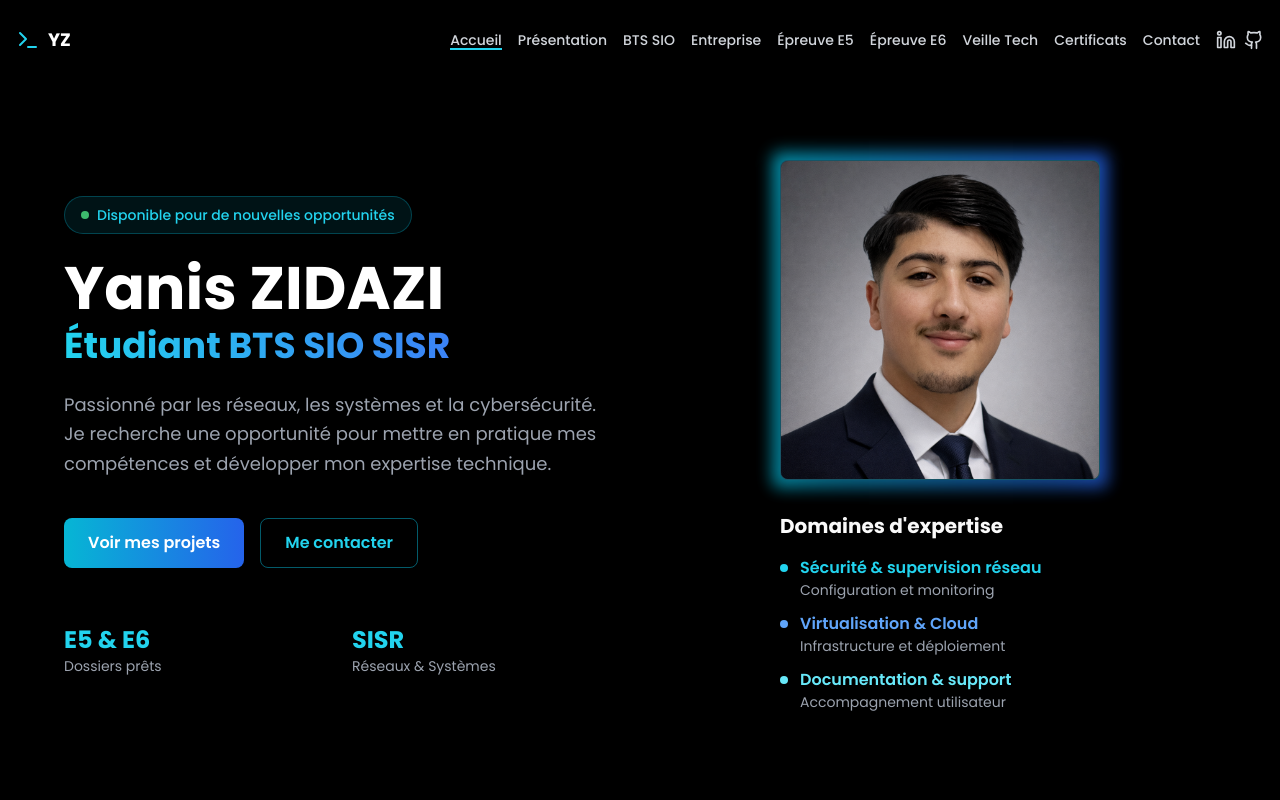
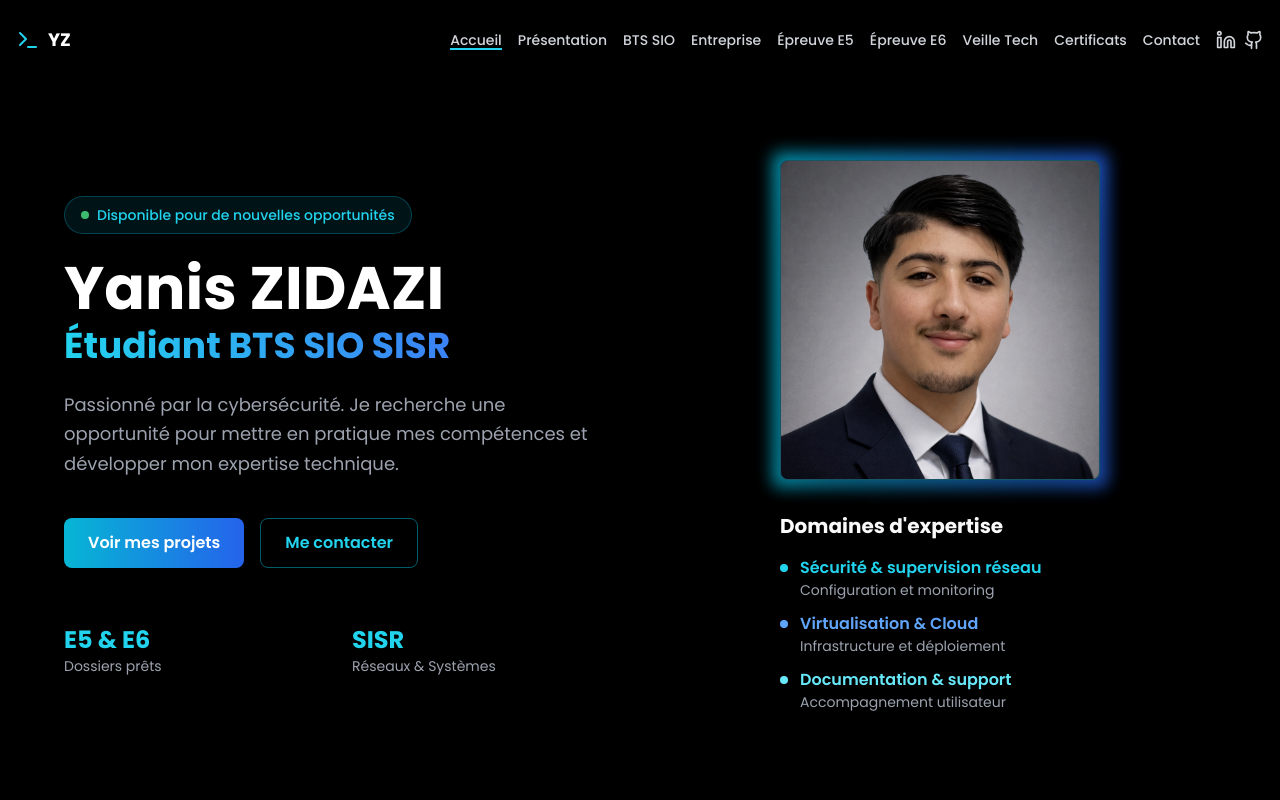
Before and after one commit to Blackazerty/porfolio, a React (Vite) app in the folder portfolioV1/project/: page /accueil in a window 1280 px wide. Shown: the top 800 px of the page. Built offline with nearby package versions, Linux system fonts and the light colour scheme.

Commit message:
Update AccueilPage component: refine description to focus on cybersecurity passion

```diff
--- a/portfolioV1/project/src/pages/AccueilPage.tsx
+++ b/portfolioV1/project/src/pages/AccueilPage.tsx
@@ -38,7 +38,7 @@ export default function AccueilPage() {
 
               {/* Description */}
               <p className="text-gray-400 text-lg leading-relaxed">
-                Passionné par les réseaux, les systèmes et la cybersécurité. Je recherche une opportunité pour mettre en pratique mes compétences et développer mon expertise technique.
+                Passionné par la cybersécurité. Je recherche une opportunité pour mettre en pratique mes compétences et développer mon expertise technique.
               </p>
 
               {/* Boutons */}
```
